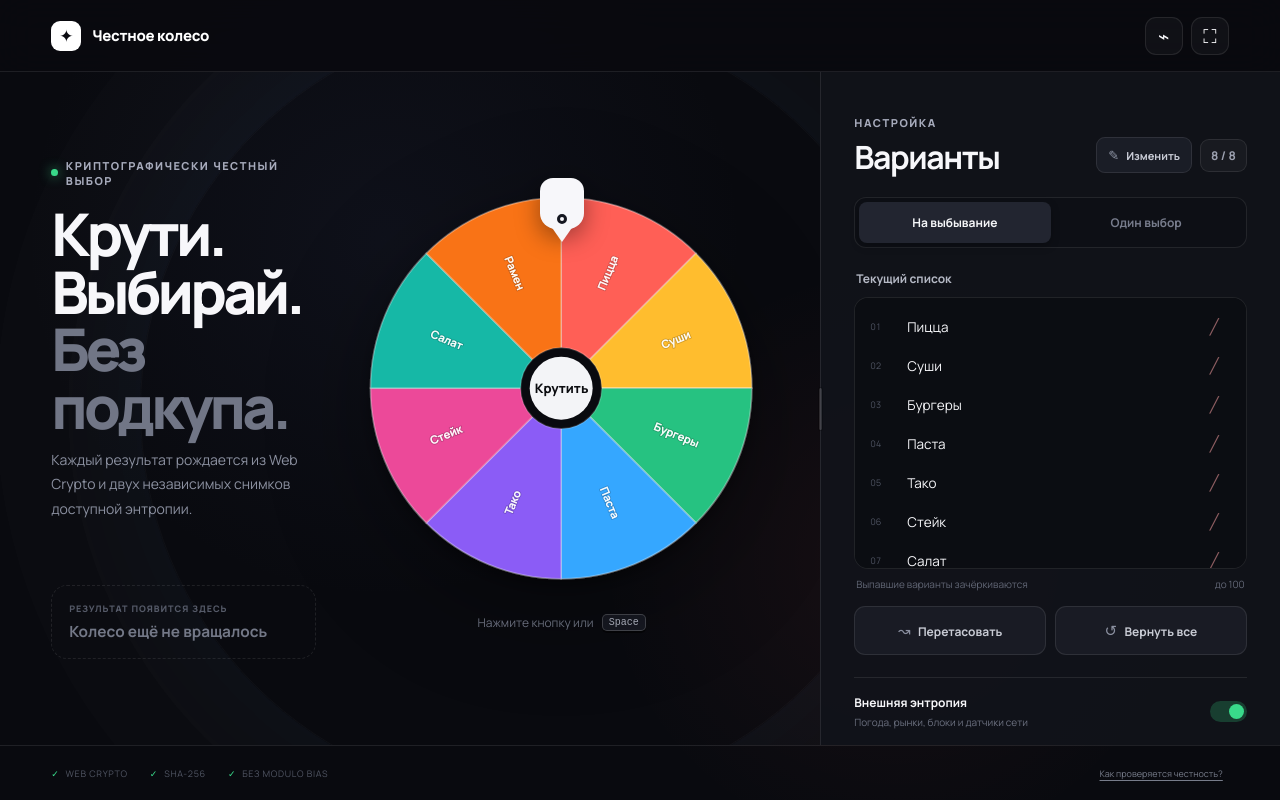
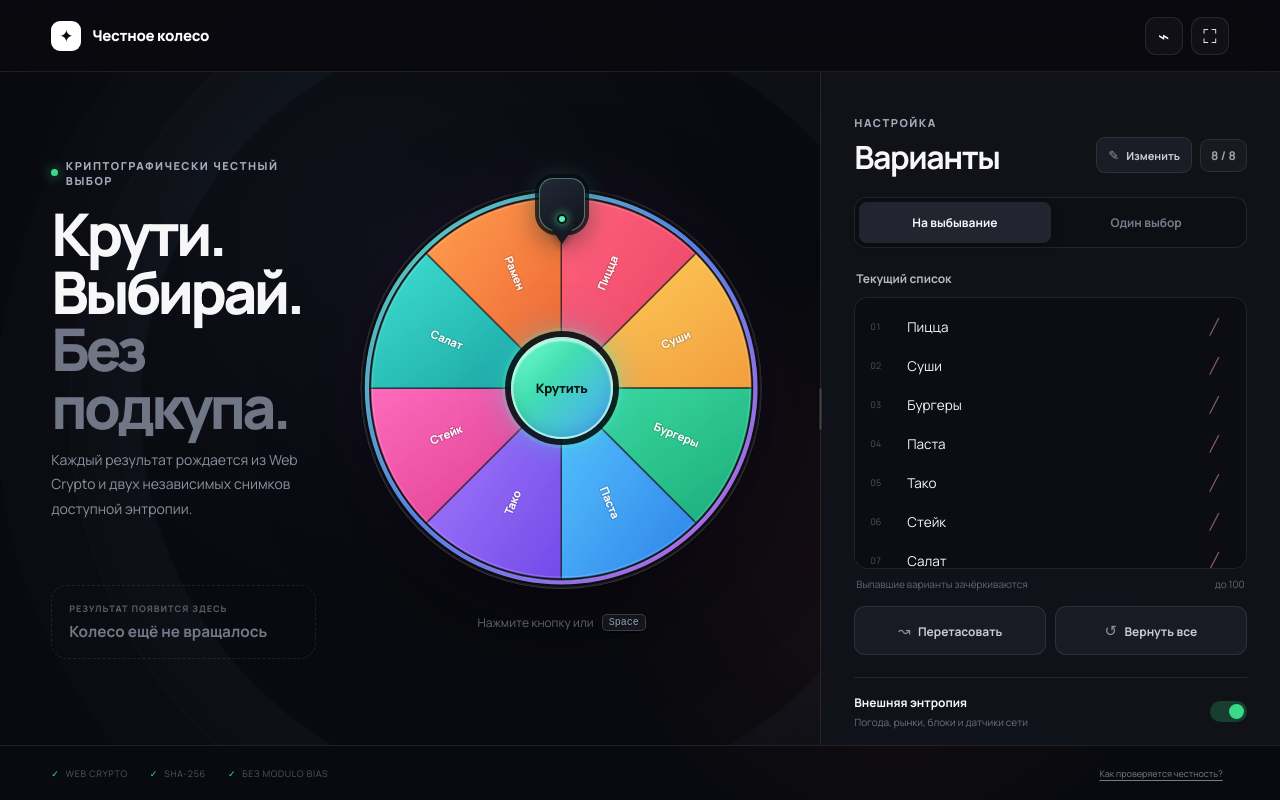
Before and after one commit to NIKITA-703/Wheel-Of-Fortune, a React (Vite) app: page / in a window 1280 px wide. Built offline with nearby package versions, Linux system fonts and the light colour scheme.

Commit message:
Stable 0.0.3

```diff
--- a/src/Wheel.tsx
+++ b/src/Wheel.tsx
@@ -9,7 +9,16 @@ type WheelProps = {
   onFinished: () => void
 }
 
-const COLORS = ['#ff5f57', '#ffbd2e', '#26c281', '#35a7ff', '#8b5cf6', '#ec4899', '#14b8a6', '#f97316']
+const COLORS = [
+  { from: '#ff5f78', to: '#e83d62' },
+  { from: '#ffcf58', to: '#f29b38' },
+  { from: '#39dfa0', to: '#16a878' },
+  { from: '#55c7ff', to: '#287de8' },
+  { from: '#a47bff', to: '#7046e8' },
+  { from: '#ff67ba', to: '#d9368a' },
+  { from: '#39dfd2', to: '#149f9b' },
+  { from: '#ff9c4a', to: '#ed5f2e' },
+]
 const CENTER = 250
 const RADIUS = 230
 
@@ -49,15 +58,30 @@ export function Wheel({ items, rotation, spinning, waiting, onSpin, onFinished }
             <filter id={filterId} x="-20%" y="-20%" width="140%" height="140%">
               <feDropShadow dx="0" dy="7" stdDeviation="8" floodOpacity="0.35" />
             </filter>
+            <linearGradient id={`${filterId}-rim`} x1="0" y1="0" x2="1" y2="1">
+              <stop offset="0" stopColor="#58f3ba" />
+              <stop offset="0.48" stopColor="#5e8cff" />
+              <stop offset="1" stopColor="#d96dff" />
+            </linearGradient>
+            {COLORS.map((color, index) => (
+              <linearGradient key={`gradient-${index}`} id={`${filterId}-sector-${index}`} x1="0" y1="0" x2="1" y2="1">
+                <stop offset="0" stopColor={color.from} />
+                <stop offset="1" stopColor={color.to} />
+              </linearGradient>
+            ))}
           </defs>
           <g filter={`url(#${filterId})`}>
+            <circle cx={CENTER} cy={CENTER} r="241" className="wheel-outer-shadow" />
+            <circle cx={CENTER} cy={CENTER} r="237" fill={`url(#${filterId}-rim)`} className="wheel-rim" />
+            <circle cx={CENTER} cy={CENTER} r="232" className="wheel-rim-inner" />
             {items.length === 1 ? (
-              <circle cx={CENTER} cy={CENTER} r={RADIUS} fill={COLORS[0]} />
+              <circle cx={CENTER} cy={CENTER} r={RADIUS} fill={`url(#${filterId}-sector-0)`} />
             ) : items.map((item, index) => {
               const start = -90 + index * slice
               const end = start + slice
-              return <path key={`${item}-${index}`} d={sectorPath(start, end)} fill={COLORS[index % COLORS.length]} stroke="rgba(255,255,255,.32)" strokeWidth="2" />
+              return <path key={`${item}-${index}`} d={sectorPath(start, end)} fill={`url(#${filterId}-sector-${index % COLORS.length})`} className="wheel-sector" />
             })}
+            <circle cx={CENTER} cy={CENTER} r={RADIUS - 2} className="wheel-glass" />
             {items.map((item, index) => {
               const angle = -90 + (index + 0.5) * slice
               const point = polar(items.length > 18 ? 155 : 150, angle)
@@ -78,8 +102,9 @@ export function Wheel({ items, rotation, spinning, waiting, onSpin, onFinished }
               )
             })}
           </g>
+          <circle cx={CENTER} cy={CENTER} r="53" className="wheel-hub-glow" />
           <circle cx={CENTER} cy={CENTER} r="49" className="wheel-hub-ring" />
-          <circle cx={CENTER} cy={CENTER} r="38" className="wheel-hub" />
+          <circle cx={CENTER} cy={CENTER} r="39" className="wheel-hub" />
         </svg>
       </div>
       <button
--- a/src/styles.css
+++ b/src/styles.css
@@ -44,23 +44,36 @@ h1 { margin: 17px 0 12px; font-size: clamp(38px, 4.6vw, 68px); line-height: .98;
 h1 span { color: #717686; }
 .lead { max-width: 590px; color: var(--muted); font-size: 14px; line-height: 1.75; margin: 0 0 18px; }
 
-.wheel-shell { --wheel-size: min(510px, calc(100vh - 205px), 100%); position: relative; width: var(--wheel-size); height: var(--wheel-size); margin: 0; filter: drop-shadow(0 28px 50px rgba(0,0,0,.35)); }
-.wheel { width: 100%; height: 100%; border-radius: 50%; will-change: transform; }
+.wheel-shell { --wheel-size: min(510px, calc(100vh - 205px), 100%); position: relative; width: var(--wheel-size); height: var(--wheel-size); margin: 0; filter: drop-shadow(0 28px 50px rgba(0,0,0,.42)); }
+.wheel-shell::before { content: ''; position: absolute; z-index: 0; inset: -7%; border-radius: 50%; background: radial-gradient(circle, rgba(68,240,181,.12) 0, rgba(71,126,255,.07) 42%, rgba(206,91,255,.045) 57%, transparent 70%); filter: blur(18px); animation: wheelAura 4s ease-in-out infinite; }
+.wheel { position: relative; z-index: 1; width: 100%; height: 100%; border-radius: 50%; will-change: transform; }
 .wheel.is-spinning { transition: transform 5.6s cubic-bezier(.12,.62,.08,1); }
 .wheel svg { display: block; width: 100%; height: 100%; overflow: visible; }
+.wheel-outer-shadow { fill: #080910; stroke: rgba(255,255,255,.1); stroke-width: 2; }
+.wheel-rim { opacity: .9; }
+.wheel-rim-inner { fill: #0d1018; stroke: rgba(255,255,255,.16); stroke-width: 1.5; }
+.wheel-sector { stroke: rgba(11,13,19,.52); stroke-width: 2; }
+.wheel-glass { fill: rgba(255,255,255,.025); stroke: rgba(255,255,255,.19); stroke-width: 1.5; pointer-events: none; }
 .wheel-label { fill: rgba(255,255,255,.95); font-weight: 800; letter-spacing: -.03em; paint-order: stroke; stroke: rgba(0,0,0,.18); stroke-width: 2px; stroke-linejoin: round; }
-.wheel-hub-ring { fill: #090a0f; stroke: rgba(255,255,255,.16); stroke-width: 2; }
-.wheel-hub { fill: #f3f4f7; }
-.pointer { position: absolute; z-index: 4; top: -3px; left: 50%; transform: translateX(-50%); width: 44px; height: 51px; border-radius: 13px 13px 16px 16px; background: #f7f7fa; box-shadow: 0 8px 24px rgba(0,0,0,.4); display: grid; place-items: end center; padding-bottom: 5px; }
-.pointer::before { content: ''; position: absolute; bottom: -13px; left: 8px; border-left: 14px solid transparent; border-right: 14px solid transparent; border-top: 20px solid #f7f7fa; }
-.pointer span { width: 10px; height: 10px; border: 3px solid #151720; border-radius: 50%; position: relative; z-index: 1; }
-.spin-button { position: absolute; z-index: 5; inset: 50% auto auto 50%; transform: translate(-50%, -50%); width: 98px; height: 98px; border: 0; border-radius: 50%; background: transparent; color: #0b0c10; font-size: 13px; font-weight: 800; cursor: pointer; }
-.spin-button:disabled { cursor: wait; }
+.wheel-hub-glow { fill: rgba(70,238,181,.14); stroke: rgba(83,227,255,.28); stroke-width: 2; }
+.wheel-hub-ring { fill: #080a10; stroke: rgba(111,239,210,.55); stroke-width: 2; }
+.wheel-hub { fill: #10131b; stroke: rgba(255,255,255,.11); stroke-width: 1; }
+.pointer { position: absolute; z-index: 4; top: -3px; left: 50%; transform: translateX(-50%); width: 46px; height: 53px; border: 1px solid rgba(119,255,213,.42); border-radius: 14px 14px 17px 17px; background: linear-gradient(145deg, #242936, #10131b); box-shadow: 0 0 0 4px rgba(9,10,15,.75), 0 0 25px rgba(70,238,181,.24), 0 10px 28px rgba(0,0,0,.48); display: grid; place-items: end center; padding-bottom: 6px; }
+.pointer::before { content: ''; position: absolute; bottom: -14px; left: 8px; border-left: 14px solid transparent; border-right: 14px solid transparent; border-top: 20px solid #151923; filter: drop-shadow(0 4px 3px rgba(0,0,0,.3)); }
+.pointer span { width: 10px; height: 10px; border: 2px solid #07100d; background: #55f0b7; box-shadow: 0 0 10px rgba(85,240,183,.85); border-radius: 50%; position: relative; z-index: 1; }
+.spin-button { position: absolute; z-index: 5; isolation: isolate; overflow: hidden; inset: 50% auto auto 50%; transform: translate(-50%, -50%); width: 102px; height: 102px; border: 2px solid rgba(210,255,240,.72); border-radius: 50%; background: linear-gradient(135deg, #75ffd0 0%, #42dfb1 38%, #4ba5ff 100%); color: #07110e; box-shadow: 0 0 0 6px rgba(7,9,14,.88), 0 0 0 8px rgba(84,239,190,.16), 0 0 26px rgba(73,238,184,.5), 0 0 54px rgba(63,143,255,.23), inset 0 2px 2px rgba(255,255,255,.62), inset 0 -5px 12px rgba(20,80,100,.2); font-size: 13px; font-weight: 900; letter-spacing: -.02em; cursor: pointer; transition: transform .2s cubic-bezier(.2,.8,.2,1), box-shadow .2s ease, filter .2s ease; animation: buttonPulse 2.4s ease-in-out infinite; }
+.spin-button::after { content: ''; position: absolute; inset: -35%; z-index: 0; pointer-events: none; background: linear-gradient(110deg, transparent 32%, rgba(255,255,255,.58) 48%, transparent 64%); transform: translateX(-70%) rotate(15deg); transition: transform .55s ease; mix-blend-mode: screen; }
+.spin-button:hover:not(:disabled) { transform: translate(-50%, -50%) scale(1.09); filter: saturate(1.15) brightness(1.06); box-shadow: 0 0 0 6px rgba(7,9,14,.9), 0 0 0 9px rgba(84,239,190,.26), 0 0 34px rgba(73,255,191,.75), 0 0 72px rgba(65,146,255,.4), inset 0 2px 3px rgba(255,255,255,.72), inset 0 -5px 12px rgba(20,80,100,.15); animation-play-state: paused; }
+.spin-button:hover:not(:disabled)::after { transform: translateX(72%) rotate(15deg); }
+.spin-button:active:not(:disabled) { transform: translate(-50%, -50%) scale(.96); filter: brightness(.94); box-shadow: 0 0 0 5px rgba(7,9,14,.92), 0 0 24px rgba(73,255,191,.72), inset 0 5px 14px rgba(4,45,38,.25); transition-duration: .07s; }
+.spin-button:disabled { cursor: wait; animation: none; filter: saturate(.7); }
 .button-loader, .status-spinner { display: inline-block; width: 20px; height: 20px; border: 2px solid rgba(8,10,15,.2); border-top-color: #090a0f; border-radius: 50%; animation: loading .7s linear infinite; }
 .wheel-status { min-height: 28px; margin: 13px 0 0; width: min(510px, 100%); display: flex; justify-content: center; align-items: center; gap: 8px; color: #737888; font-size: 12px; }
 .wheel-status .status-spinner { width: 14px; height: 14px; border-color: rgba(255,255,255,.15); border-top-color: #fff; }
 kbd { border: 1px solid rgba(255,255,255,.2); background: #171922; border-radius: 5px; padding: 2px 6px; color: #b7bbc8; font-size: 10px; box-shadow: 0 2px 0 #050507; }
 @keyframes loading { to { transform: rotate(360deg); } }
+@keyframes buttonPulse { 0%, 100% { box-shadow: 0 0 0 6px rgba(7,9,14,.88), 0 0 0 8px rgba(84,239,190,.12), 0 0 22px rgba(73,238,184,.42), 0 0 45px rgba(63,143,255,.18), inset 0 2px 2px rgba(255,255,255,.62), inset 0 -5px 12px rgba(20,80,100,.2); } 50% { box-shadow: 0 0 0 6px rgba(7,9,14,.88), 0 0 0 10px rgba(84,239,190,.2), 0 0 34px rgba(73,238,184,.63), 0 0 64px rgba(63,143,255,.3), inset 0 2px 2px rgba(255,255,255,.68), inset 0 -5px 12px rgba(20,80,100,.16); } }
+@keyframes wheelAura { 0%, 100% { opacity: .72; transform: scale(.98); } 50% { opacity: 1; transform: scale(1.025); } }
 
 .result-space { width: 100%; margin-top: clamp(30px, 8vh, 95px); }
 .winner-card, .error-card { width: 100%; margin-top: 10px; border-radius: 16px; animation: reveal .35s ease both; }
@@ -165,12 +178,21 @@ footer button { margin-left: auto; border: 0; background: transparent; color: #7
 .math-steps i { display: grid; place-items: center; width: 28px; height: 28px; border-radius: 8px; background: rgba(125,140,255,.14); color: #aeb8ff; font-size: 11px; font-style: normal; font-weight: 800; }
 .math-steps span { min-width: 0; }
 .math-steps small { display: block; color: #777e90; font-size: 8px; font-weight: 800; letter-spacing: .07em; text-transform: uppercase; }
-.math-steps b { display: block; margin-top: 4px; color: #d6d9e2; font-size: 11px; line-height: 1.45; }
+.math-steps b { display: block; margin-top: 4px; color: #d6d9e2; font-size: 12px; line-height: 1.5; }
 .math-steps em { color: #fff; font-family: ui-monospace, SFMono-Regular, Consolas, monospace; font-style: normal; }
-.math-steps p { margin: 3px 0 0; color: #717787; font-size: 9px; line-height: 1.45; }
+.math-steps p { margin: 4px 0 0; color: #7d8393; font-size: 10px; line-height: 1.55; }
 .math-result { display: flex; align-items: center; justify-content: space-between; gap: 12px; margin: 0 0 10px; border: 1px solid rgba(57,217,138,.2); border-radius: 10px; background: rgba(57,217,138,.07); padding: 11px 12px; }
 .math-result span { color: #7acba2; font-size: 8px; font-weight: 800; letter-spacing: .08em; text-transform: uppercase; }
 .math-result strong { overflow: hidden; text-overflow: ellipsis; white-space: nowrap; color: #e6f8ed; font-size: 12px; }
+.fairness-note { margin: 11px 0; border-left: 2px solid rgba(84,239,190,.45); padding: 2px 0 2px 11px; color: #858c9c; font-size: 10px; line-height: 1.6; }
+.fairness-note strong { color: #b8becb; }
+.technical-math { margin-top: 12px; border: 1px solid rgba(255,255,255,.07); border-radius: 10px; background: rgba(5,6,10,.28); }
+.technical-math summary { padding: 11px 12px; color: #8990a0; font-size: 10px; font-weight: 700; cursor: pointer; user-select: none; }
+.technical-math[open] summary { border-bottom: 1px solid rgba(255,255,255,.06); color: #b5bac7; }
+.technical-math > div { display: grid; grid-template-columns: minmax(0,1fr) auto; align-items: center; gap: 12px; padding: 8px 12px; border-bottom: 1px solid rgba(255,255,255,.045); }
+.technical-math > div:last-child { border-bottom: 0; }
+.technical-math > div span { color: #747b8c; font-size: 9px; }
+.technical-math > div code { margin: 0; padding: 4px 7px; color: #bac1d1; font-size: 9px; white-space: nowrap; }
 .source-list { display: grid; grid-template-columns: 1fr 1fr; gap: 6px; }
 .source-list > div { display: flex; align-items: center; gap: 10px; min-width: 0; min-height: 49px; border: 1px solid rgba(255,255,255,.065); border-radius: 10px; padding: 10px 11px; }
 .source-list i { width: 8px; height: 8px; flex: 0 0 auto; border-radius: 50%; background: #555a67; }
@@ -220,4 +242,5 @@ footer button { margin-left: auto; border: 0; background: transparent; color: #7
 @media (prefers-reduced-motion: reduce) {
   * { scroll-behavior: auto !important; }
   .wheel.is-spinning { transition-duration: 1.2s; }
+  .wheel-shell::before, .spin-button { animation: none; }
 }
```
Also changed, not shown: src/App.tsx (+13 -6 lines).
